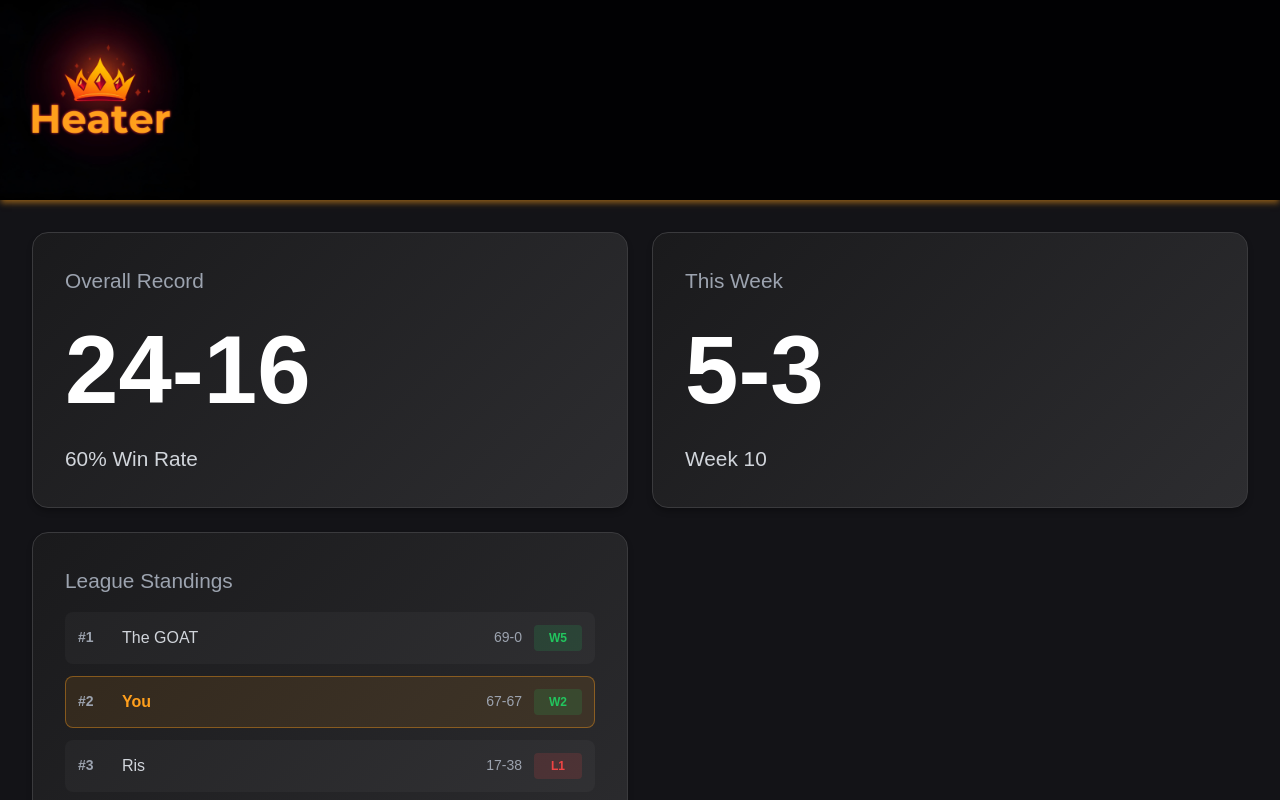
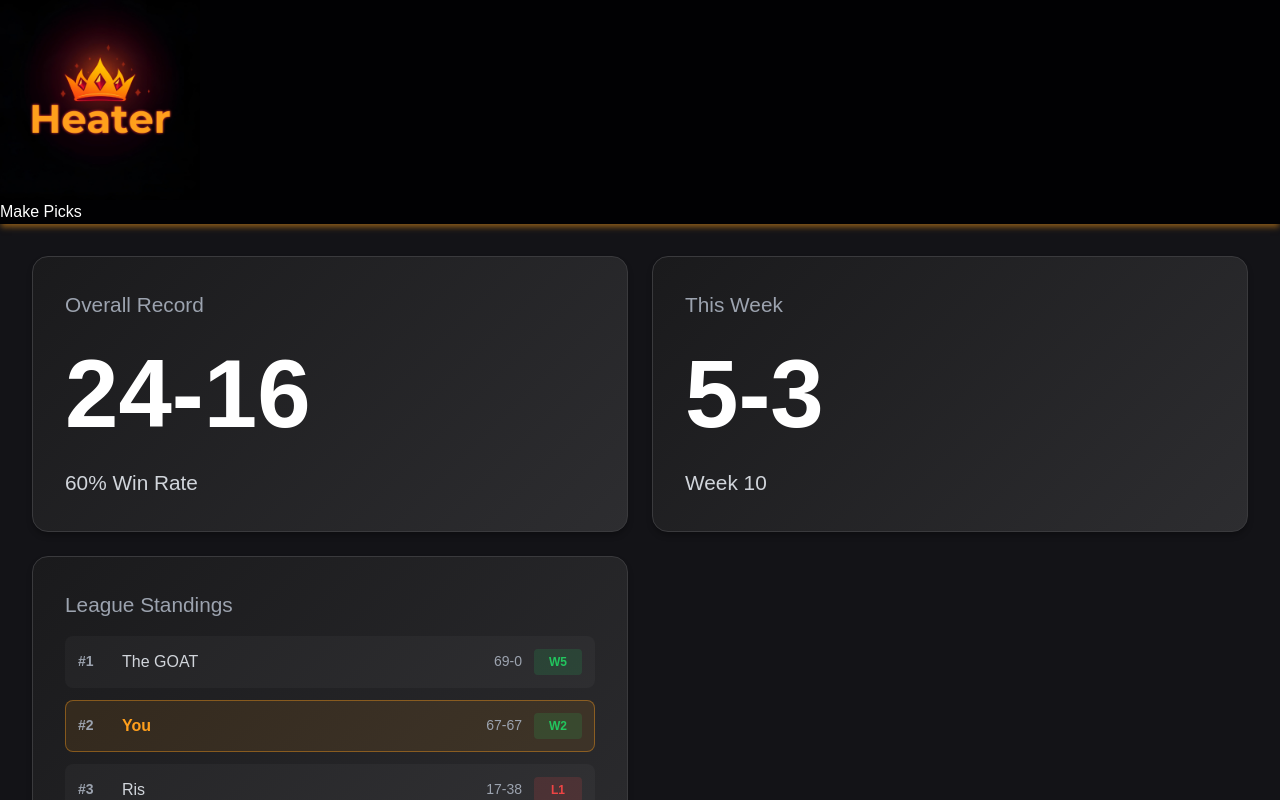
Before and after one commit to jameslang-1/Heater, a Next.js app: page / in a window 1280 px wide. Shown: the top 800 px of the page. Built offline with nearby package versions, Linux system fonts and the light colour scheme.

Commit message:
Added predictions link

```diff
--- a/src/components/navbar.jsx
+++ b/src/components/navbar.jsx
@@ -1,10 +1,16 @@
-import Image from 'next/image'
+import Image from 'next/image';
+import Link from 'next/link';
 export default function Navbar() {
   return (
             <nav className="navbar-bg">
                 <div className="flex items-center">
                     <Image src="/logoandtext.png" alt="Heater Logo" width={200} height={70} />
                 </div>
+                <div className="flex items-center space-x-4">
+                  <Link href="/picks" className="text-white hover:text-[#ff9f1c]">
+                    Make Picks
+                  </Link>
+                </div>
             </nav>
   )
 }
```
